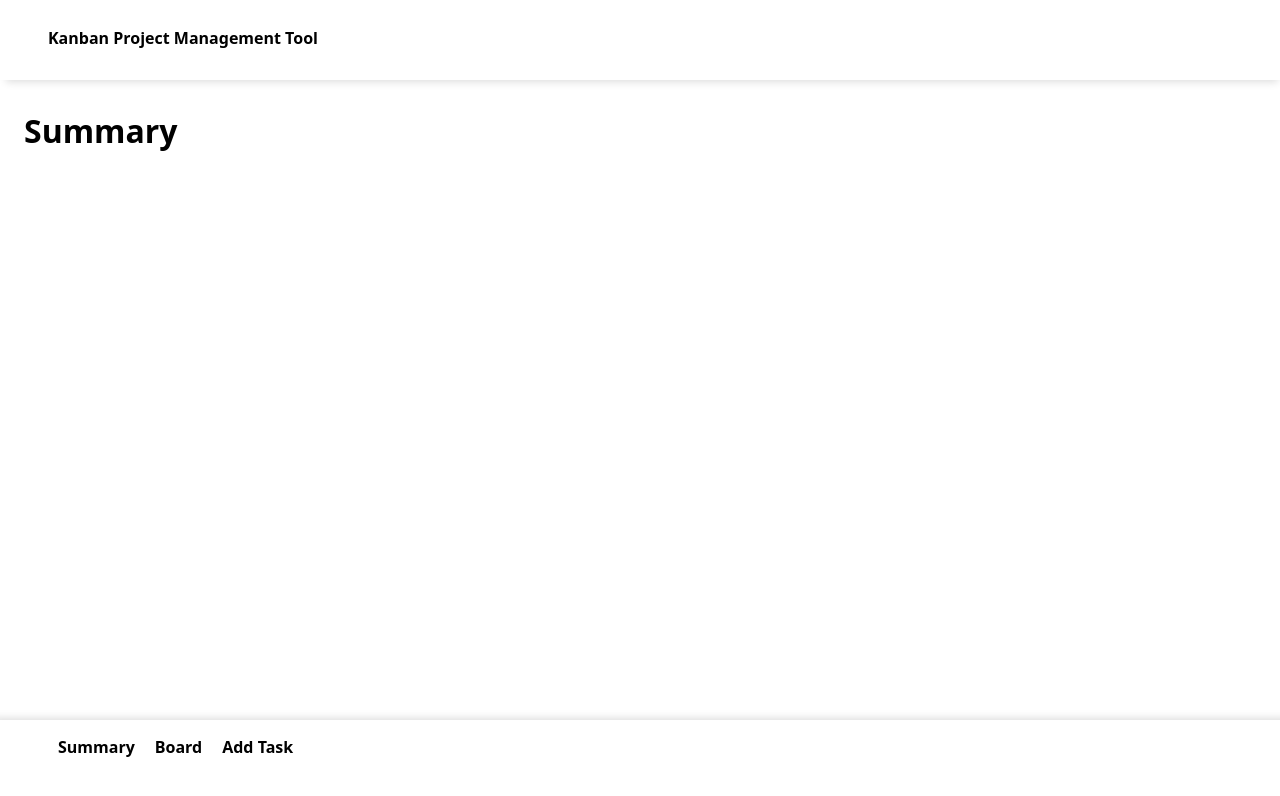
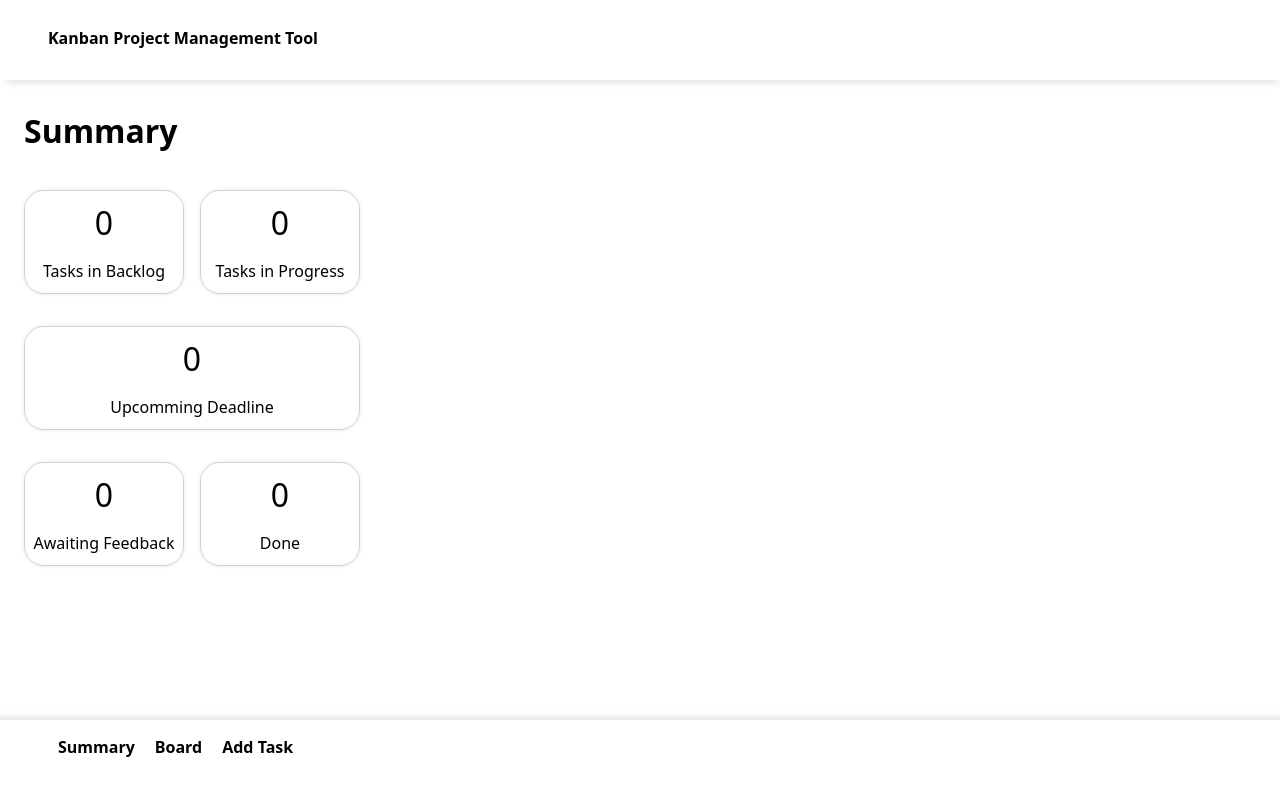
Before and after one commit to KivancUlucan/Capstone-Project, a Next.js app: page / in a window 1280 px wide. Shown: the top 796 px of the page. Built offline with nearby package versions, Linux system fonts and the light colour scheme.

Commit message:
fixing-bugs

```diff
--- a/components/SummaryCard/SummaryCard.js
+++ b/components/SummaryCard/SummaryCard.js
@@ -2,25 +2,31 @@ import styled from "styled-components";
 import { useState, useEffect } from "react";
 
 export default function SummaryCard({ text, size, tasks }) {
-  const [categoryCounts, setCategoryCounts] = useState({});
+  const [categoryCounts, setCategoryCounts] = useState(0);
+  //   const [elementTocounts, setElementTocounts] = useState({tasks.[].category});
+  //   const [occurrenceCount, setOccurrenceCount] = useState(0);
+
+  // useEffect(() => {
+  //   const filteredArray = tasks.filter(task) => {}
+  // }
 
   useEffect(() => {
-    const counts = tasks.reduce((counts, task) => {
-      counts[task.category] = (counts[task.category] || 0) + 1;
-      return counts;
-    }, {});
+    console.log(tasks);
+
+    const counts = tasks.filter((task) => text === task.category).length;
 
     setCategoryCounts(counts);
   }, [tasks]);
 
+  //let count = categoryCounts.length;
+  console.log(categoryCounts);
+
   return (
     <>
-      {Object.entries(categoryCounts).map(([category, count]) => (
-        <Card key={category} size={size} tasks={tasks}>
-          <SummaryNumber>{count}</SummaryNumber>
-          <SummaryText>{text}</SummaryText>
-        </Card>
-      ))}
+      <Card key={text} size={size} tasks={tasks}>
+        <SummaryNumber>{categoryCounts}</SummaryNumber>
+        <SummaryText>{text}</SummaryText>
+      </Card>
     </>
   );
 }
--- a/pages/addTask.js
+++ b/pages/addTask.js
@@ -46,8 +46,8 @@ export default function AddTaskForm({ handleAddTask }) {
 
       <StyledLabel htmlFor="category">Category:</StyledLabel>
       <StyledSelect id="category" name="category" required>
-        <option value="Backlog">Backlog</option>
-        <option value="In Progress">In Progress</option>
+        <option value="Tasks in Backlog">Backlog</option>
+        <option value="Tasks in Progress">In Progress</option>
         <option value="Awaiting Feedback">Awaiting Feedback</option>
         <option value="Done">Done</option>
       </StyledSelect>
```
